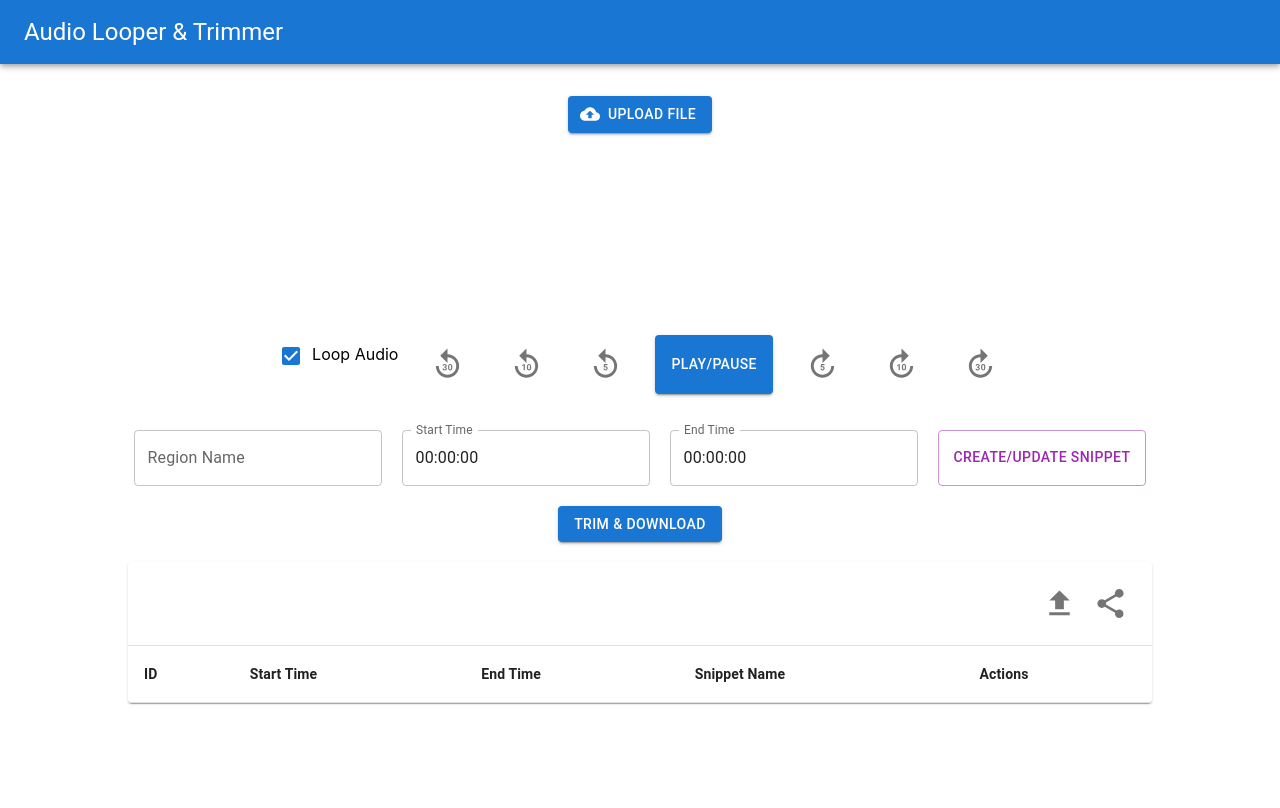
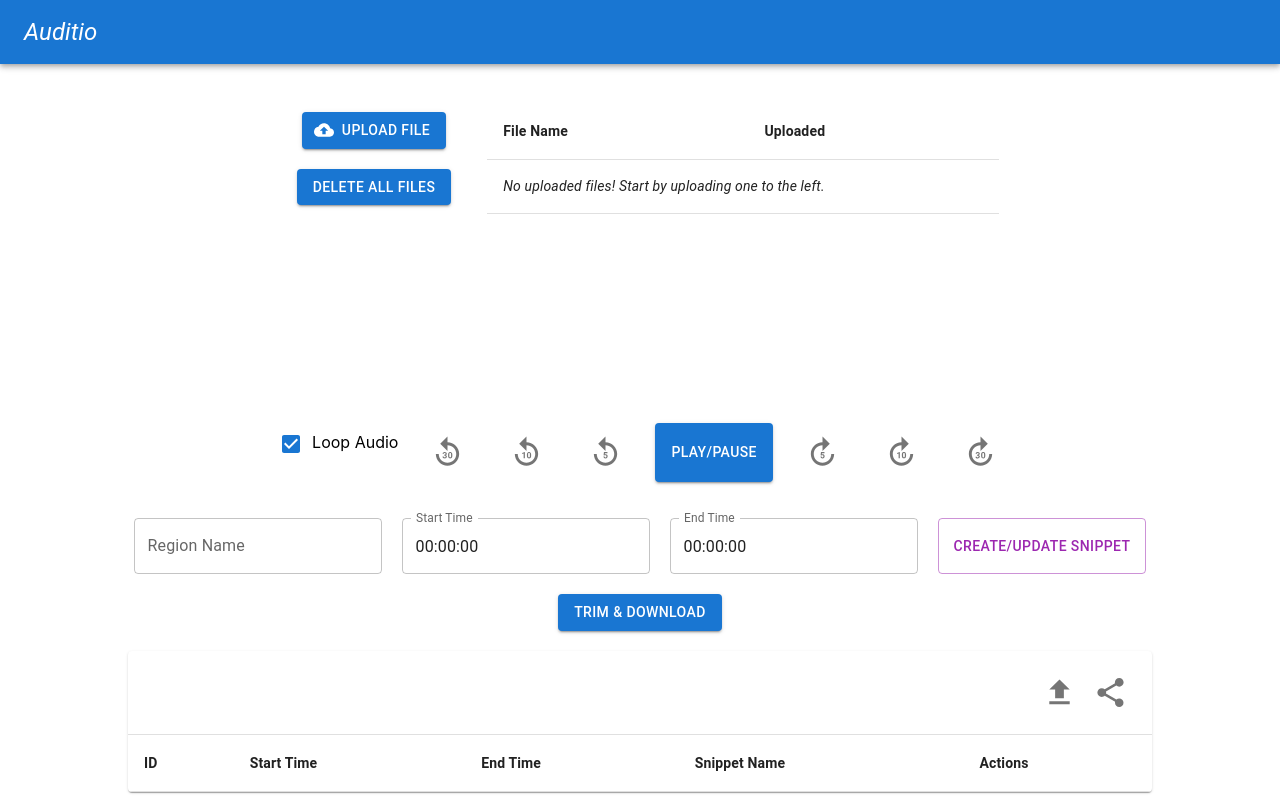
Before and after one commit to ruchaheda/auditio, a React (Create React App) app in the folder frontend/: page / in a window 1280 px wide. Built offline with nearby package versions, Linux system fonts and the light colour scheme.

Commit message:
moved file storage to frontend IndexedDB. added uploaded files to ui. added ability to delete files. pre-existing files now get loaded on re-upload. (#14)

```diff
--- a/frontend/package.json
+++ b/frontend/package.json
@@ -12,6 +12,7 @@
     "@testing-library/jest-dom": "^5.17.0",
     "@testing-library/react": "^13.4.0",
     "@testing-library/user-event": "^13.5.0",
+    "idb": "^8.0.0",
     "react": "^18.3.1",
     "react-dom": "^18.3.1",
     "react-scripts": "5.0.1",
--- a/frontend/src/App.tsx
+++ b/frontend/src/App.tsx
@@ -6,6 +6,7 @@ import {
   Button,
   Toolbar,
   Typography } from '@mui/material';
+import { openDB } from 'idb';
 import SnippetsView from './SnippetsView.tsx';
 import SnippetsActions from './SnippetsActions.tsx';
 import Waveform from './Waveform.tsx';
@@ -19,6 +20,18 @@ function App() {
   const regions = useRef<{[id: number]: any}>({});
   const wavesurferRef = useRef<WaveSurferInstance | null>(null);
   const regionRef = useRef<any>(null); // Reference for the waveform region
+  const [audioUrl, setAudioUrl] = useState<string>('');
+
+  const initDB = async () => {
+    return openDB('audio-db', 1, {
+      upgrade(db) {
+        // Create an object store for audio files
+        if (!db.objectStoreNames.contains('audioFiles')) {
+          db.createObjectStore('audioFiles', { keyPath: 'id', autoIncrement: true });
+        }
+      },
+    });
+  }
 
   // Handle trimming the audio
   const handleTrim = () => {
@@ -93,7 +106,7 @@ function App() {
     <Box>
       <AppBar position="static">
         <Toolbar>
-          <Typography variant="h5" component="div">Audio Looper & Trimmer</Typography>
+          <Typography variant="h5" component="div"><i>Auditio</i></Typography>
         </Toolbar>
       </AppBar>
 
@@ -109,6 +122,10 @@ function App() {
         <FileUpload
           audioFile={audioFile}
           setAudioFile={setAudioFile}
+          initDB={initDB}
+          audioUrl={audioUrl}
+          setAudioUrl={setAudioUrl}
+          setRenderTrigger={setRenderTrigger}
         />
 
         <Waveform
@@ -118,6 +135,7 @@ function App() {
           setRenderTrigger={setRenderTrigger}
           audioFile={audioFile}
           secondsToHHMMSS={secondsToHHMMSS}
+          audioUrl={audioUrl}
         />
 
         <SnippetsActions
--- a/frontend/src/FileUpload.tsx
+++ b/frontend/src/FileUpload.tsx
@@ -1,36 +1,185 @@
-import React from 'react';
+import React, { useState, useEffect, useRef } from 'react';
 import {
     Box,
-    Button
+    Button,
+    Table,
+    TableBody,
+    TableCell,
+    TableContainer,
+    TableHead,
+    TableRow,
 } from '@mui/material';
 import { CloudUpload } from '@mui/icons-material';
+import { openDB, DBSchema, IDBPDatabase } from 'idb';
 
 type FileUploadProps = {
-    audioFile: string | null;
-    setAudioFile: React.Dispatch<React.SetStateAction<string | null>>
+    audioFile: string | null,
+    setAudioFile: React.Dispatch<React.SetStateAction<string | null>>,
+    initDB: () => Promise<IDBPDatabase>,
+    audioUrl: string,
+    setAudioUrl: React.Dispatch<React.SetStateAction<string>>,
+    setRenderTrigger: React.Dispatch<React.SetStateAction<number>>,
 }
 
-const FileUpload: React.FC<FileUploadProps> = ({audioFile, setAudioFile}) => {
+const FileUpload: React.FC<FileUploadProps> = ({audioFile, setAudioFile, initDB, audioUrl, setAudioUrl, setRenderTrigger}) => {
+
+    const [message, setMessage] = useState('');
+    const allFilesRef = useRef<any>(null);
+    const [allFiles, setAllFiles] = useState<any>([]);
 
     // Handle file upload
-    const handleFileUpload = (e: React.ChangeEvent<HTMLInputElement>) => {
+    // const handleFileUpload = (e: React.ChangeEvent<HTMLInputElement>) => {
+    //     const file = e.target.files?.[0];
+    //     if (!file) return;
+
+    //     const formData = new FormData();
+    //     formData.append('file', file);
+
+    //     fetch('http://localhost:5001/upload', {
+    //     method: 'POST',
+    //     body: formData,
+    //     })
+    //     .then((res) => res.json())
+    //     .then((data) => {
+    //         setAudioFile(data.filename);
+    //     });
+    // };
+
+    const fetchAllFiles = async () => {
+        const db = await initDB();
+        const transaction = db.transaction('audioFiles', 'readonly');
+        const store = transaction.objectStore('audioFiles');
+
+        const allFiles = await store.getAll();
+        allFilesRef.current = allFiles;
+        setAllFiles(allFiles);
+    }
+
+    const handleFileUploadIndexedDB = async (e: React.ChangeEvent<HTMLInputElement>) => {
+
         const file = e.target.files?.[0];
         if (!file) return;
 
-        const formData = new FormData();
-        formData.append('file', file);
+        const db = await initDB();
 
-        fetch('http://localhost:5001/upload', {
-        method: 'POST',
-        body: formData,
-        })
-        .then((res) => res.json())
-        .then((data) => {
-            setAudioFile(data.filename);
+        const reader = new FileReader();
+        reader.onload = async (event) => {
+            const audioData = event.target?.result;
+
+            // Store the file in IndexedDB
+            const transaction = db.transaction('audioFiles', 'readwrite');
+
+            const store = transaction.objectStore('audioFiles');
+            const allFiles = await store.getAll();
+            allFilesRef.current = allFiles;
+            const existingFile = allFiles.find(f => f.fileName === file.name);
+
+            if (existingFile) {
+                setMessage('Audio file already exists in the database!');
+                setAudioFile(existingFile.fileName);
+                setAudioUrl(existingFile.data);
+            }
+            else {
+                await store.add({
+                    fileName: file.name,
+                    data: audioData,
+                    uploadTime: (new Date).getTime(),
                 });
+
+                setMessage('Audio file uploaded and stored successfully!');
+                setAudioFile(file.name);
+                setAudioUrl(audioData ? audioData?.toString() : '');
+                fetchAllFiles();
+            }
         };
 
+        reader.readAsDataURL(file); // Convert the file to a data URL to store
+    }
+
+    // Retrieve the audio from IndexedDB and display it
+    const retrieveAudio = async () => {
+        const db = await initDB();
+        const transaction = db.transaction('audioFiles', 'readonly');
+        const store = transaction.objectStore('audioFiles');
+        const allFiles = await store.getAll();
+        allFilesRef.current = allFiles;
+
+        console.log("allFiles: ", allFiles);
+
+        if (allFiles.length > 0) {
+            const lastFile = allFiles[allFiles.length - 1]; // Get the last uploaded file
+
+            setAudioUrl(lastFile.data); // Set the audio URL for playback
+            setAudioFile(lastFile.fileName); // set audio file name
+            setMessage('Last audio file retrieved.');
+        } else {
+            setMessage('No audio files stored.');
+        }
+
+        console.log(message);
+    };
+
+    const deleteAllFiles = async () => {
+        const db = await initDB();
+        const transaction = db.transaction('audioFiles', 'readwrite');
+        const store = transaction.objectStore('audioFiles');
+        const allFiles = await store.getAll();
+
+        allFiles.forEach((file) => {
+            if (store) {
+                store.delete(file.id);
+                console.log(`Deleted file: ${file.fileName}`);
+            }
+        });
+
+        setMessage('Audio files deleted.');
+        fetchAllFiles();
+        setAudioFile('');
+        setAudioUrl('');
+        console.log("allFiles: ", allFiles);
+    }
+
+    const deleteOldEntries = async () => {
+        // console.log("deleteOldEntries called!");
+        const db = await initDB();
+        const transaction = db.transaction('audioFiles', 'readwrite');
+        const store = transaction.objectStore('audioFiles');
+
+        const allFiles = await store.getAll();
+        allFilesRef.current = allFiles;
+        const now = (new Date).getTime();
+        const sevenDaysInMs = 7 * 24 * 60 * 60 * 1000; // 7 days in millseconds
+        const oneMinInMs = 60 * 1000; // FOR TESTING -- 1 minute in millseconds
+
+        // Loop over all the files and delete those older than 7 days
+        allFiles.forEach((file) => {
+            const fileAge = now - file.uploadTime;
+            if (fileAge > sevenDaysInMs) {
+                store.delete(file.id); // Delete the entry by its id
+            }
+        });
+        fetchAllFiles();
+    }
+
+    useEffect(() => {
+        fetchAllFiles();
+        deleteOldEntries();
+        retrieveAudio();
+    }, []);
+
+    useEffect(() => {
+        console.log("useEffect called when allFiles updated!");
+    }, [allFiles]);
+
     return (
+        <Box
+            display="flex"
+            flexDirection="row"
+            alignItems="center"
+            justifyContent="center"
+            gap="20px"
+            p={2}
+        >
             <Box
                 display="flex"
                 flexDirection="column"
@@ -44,12 +193,54 @@ const FileUpload: React.FC<FileUploadProps> = ({audioFile, setAudioFile}) => {
                     component="label"
                     startIcon={<CloudUpload />}
                     >Upload File
-                <input type="file" hidden onChange={handleFileUpload} />
+                    <input type="file" hidden onChange={handleFileUploadIndexedDB} />
+                </Button>
+                <Button
+                    variant="contained"
+                    component="label"
+                    onClick={deleteAllFiles}
+                >
+                    Delete All Files
                 </Button>
 
                 { audioFile && (
                 <p><b>Current file:</b> {audioFile}</p>
                 )}
+
+                { message && (
+                    <p>{message}</p>
+                )}
+            </Box>
+            <Box>
+                <TableContainer>
+                    <Table sx={{ width: "40vw"}} aria-label="simple table">
+                        <TableHead>
+                            <TableRow>
+                                <TableCell><b>File Name</b></TableCell>
+                                {/* TODO: <TableCell>Duration</TableCell> */}
+                                <TableCell><b>Uploaded</b></TableCell>
+                            </TableRow>
+                        </TableHead>
+                        <TableBody>
+                            {Object.values(allFiles).map((file: any, index) => {
+                                return (
+                                    <TableRow key={index}>
+                                        <TableCell>{file.fileName}</TableCell>
+                                        <TableCell>{(new Date(file.uploadTime)).toLocaleString()}</TableCell>
+                                    </TableRow>
+                                )
+                            })}
+                            {(!allFiles || allFiles.length == 0) && (
+                                <TableRow>
+                                    <TableCell colSpan={3}>
+                                        <i>No uploaded files! Start by uploading one to the left.</i>
+                                    </TableCell>
+                                </TableRow>
+                            )}
+                        </TableBody>
+                    </Table>
+                </TableContainer>
+            </Box>
         </Box>
     );
 }
--- a/frontend/src/index.tsx
+++ b/frontend/src/index.tsx
@@ -6,9 +6,9 @@ import reportWebVitals from './reportWebVitals.js';
 
 const root = ReactDOM.createRoot(document.getElementById('root') as HTMLElement);
 root.render(
-  <React.StrictMode>
+  // <React.StrictMode>
     <App />
-  </React.StrictMode>
+  // </React.StrictMode>
 );
 
 // If you want to start measuring performance in your app, pass a function
```
Also changed, not shown: frontend/src/Waveform.tsx (+35 -6 lines), 1 other file (tests, documents, lock files or other folders). Lines whose indentation alone changed are shown as unchanged.
